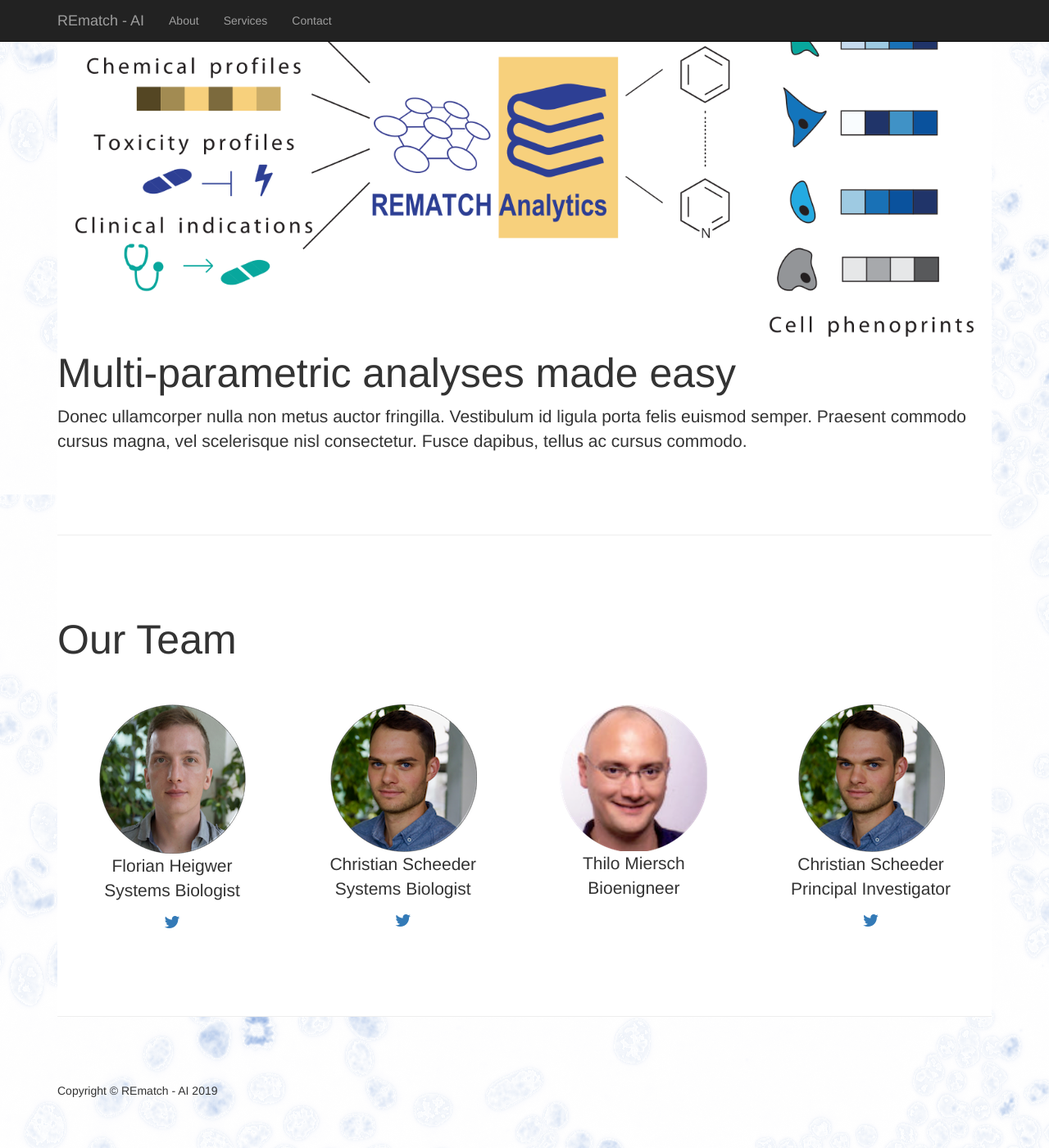
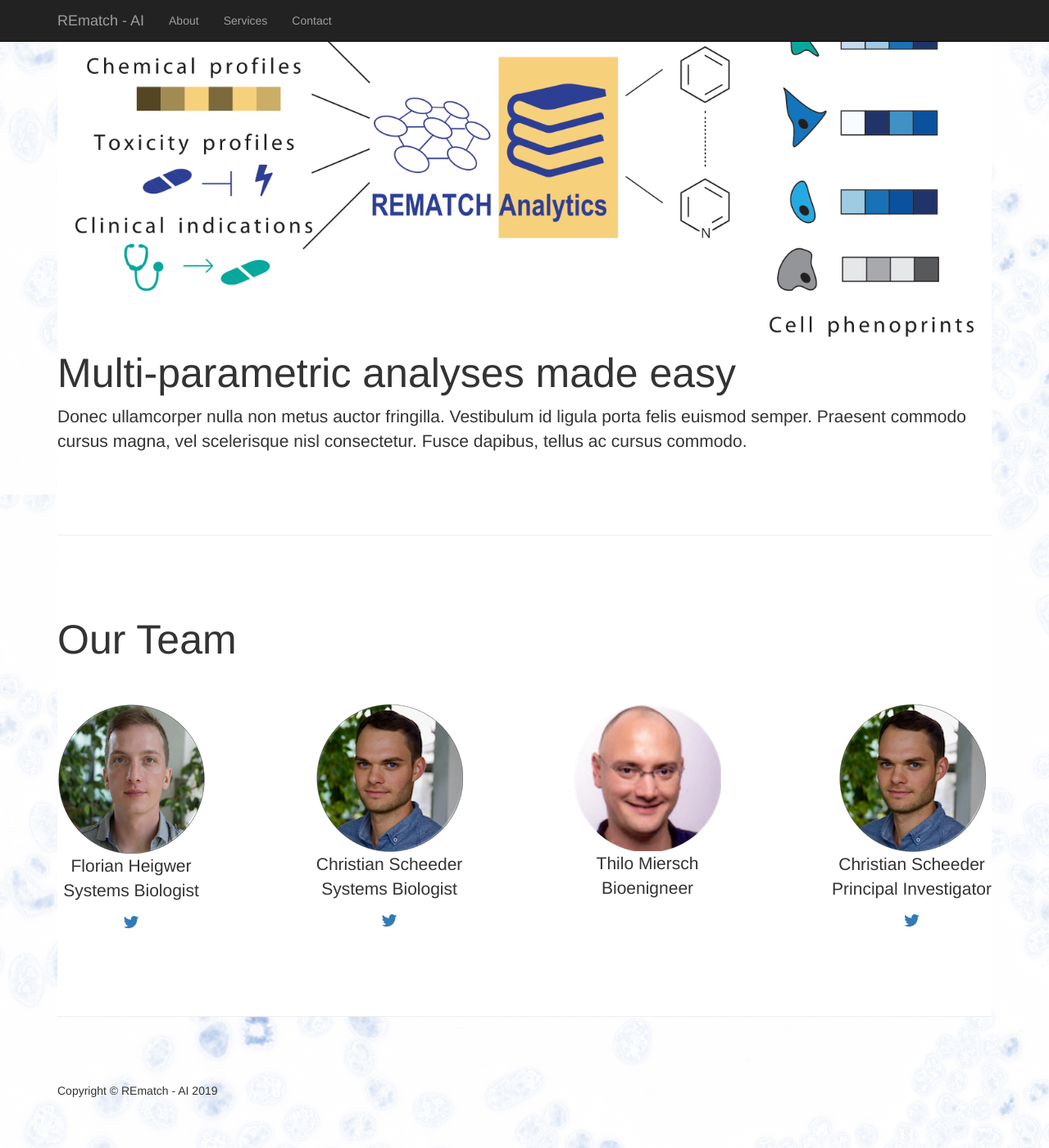
Before and after one commit to rematch-ai/rematch-ai.github.com, a Jekyll site: the page built from index.html, in a window 1280 px wide and 1400 px high, scrolled down 1224 px. Shown: the whole window at 82% size. Built offline with Jekyll 4.4.1, drawn with Linux system fonts in a browser that asks for light colours; nearby versions of some CDN libraries.

Commit message:
no message

```diff
--- a/_includes/team.html
+++ b/_includes/team.html
@@ -1,5 +1,5 @@
 <div id="team-row">
-  <div class="table" style="padding:0px 50px;">
+  <div class="table">
       <ul id="team-list">
           <li><img src="/assets/images/people/flo_small.png" alt="Florian Heigwer"><figcaption> Florian Heigwer </figcaption>
             <p>Systems Biologist</p>
--- a/assets/_sass/bootstrap/_team-style.scss
+++ b/assets/_sass/bootstrap/_team-style.scss
@@ -18,7 +18,6 @@
   margin: 0px auto;
   padding: 0;
 	list-style: none;
-	overflow: auto;
 	}
 	ul#team-list li {
     display: block;
```
